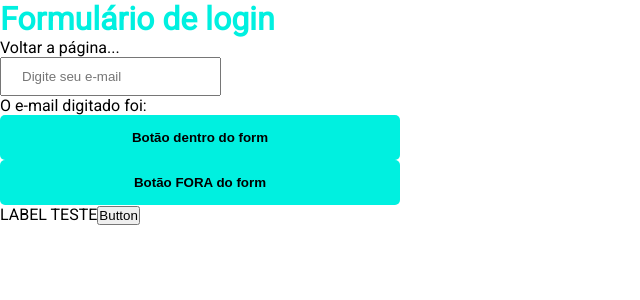
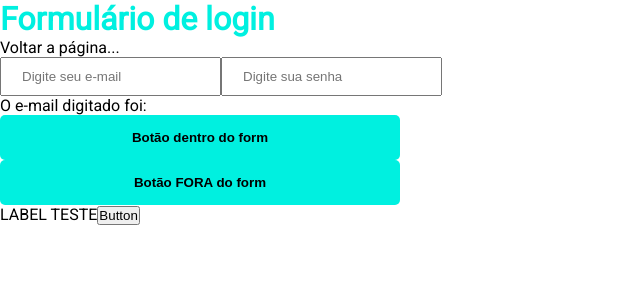
Before and after one commit to josehfortes/growth-reactjs-revisao, a Next.js app: page / in a window 1280 px wide. Shown: the top 300 px of the page, without its empty margins (0-640 px from the left). Built offline with nearby package versions, Linux system fonts and the light colour scheme.

Commit message:
Criado estados no componente

```diff
--- a/pages/index.jsx
+++ b/pages/index.jsx
@@ -1,8 +1,13 @@
+import { useState } from 'react'
+
 import Title from '../src/components/title/title'
 import Button from '../src/components/button/button'
 import Input from '../src/components/input/input'
 
 export default function HomePage() {
+  const [email, setEmail] = useState('')
+  const [password, setPassword] = useState('')
+
   const handleLabelClick = () => {
     console.log('HANDLE LABEL CLICK')
   }
@@ -10,11 +15,11 @@
   const handleSubmitForm = (event) => {
     event.preventDefault()
     console.log('HANDLE SUBMIT FORM')
+    console.log({ email, password })
   }
 
-  let email = ''
-  const handleChangeInput = (event) => {
-    email = event.target.value
+  const handleChangeInput = (event, onChange) => {
+    onChange(event.target.value)
   }
 
   return (
@@ -22,7 +27,16 @@
       <Title onClick={handleLabelClick}>Formulário de login</Title>
       <label onClick={handleLabelClick}>Voltar a página...</label>
       <form onSubmit={handleSubmitForm}>
-        <Input type="text" placeholder="Digite seu e-mail" onChange={handleChangeInput} />
+        <Input
+          type="text"
+          placeholder="Digite seu e-mail"
+          onChange={(e) => handleChangeInput(e, setEmail)}
+        />
+        <Input
+          type="password"
+          placeholder="Digite sua senha"
+          onChange={(e) => handleChangeInput(e, setPassword)}
+        />
         <p>O e-mail digitado foi: {email}</p>
         <Button type="submit">Botão dentro do form</Button>
       </form>
```
